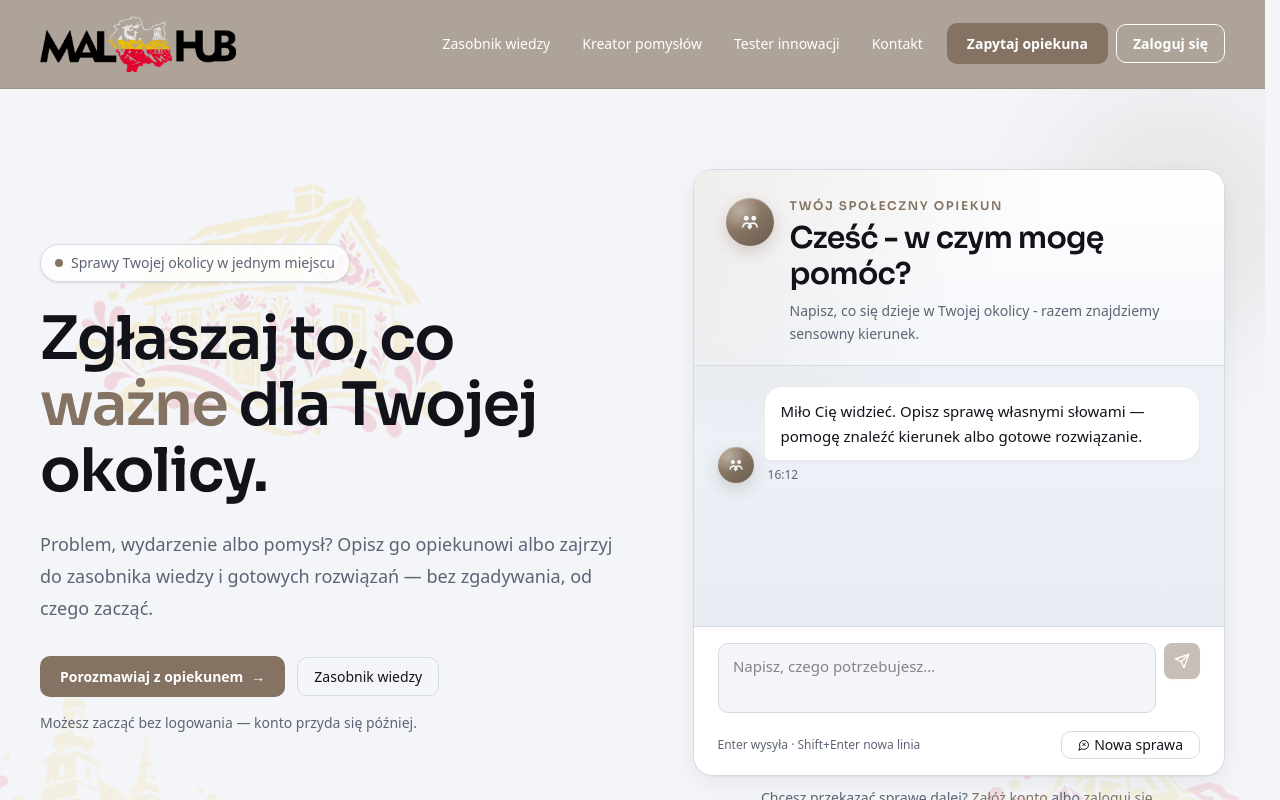
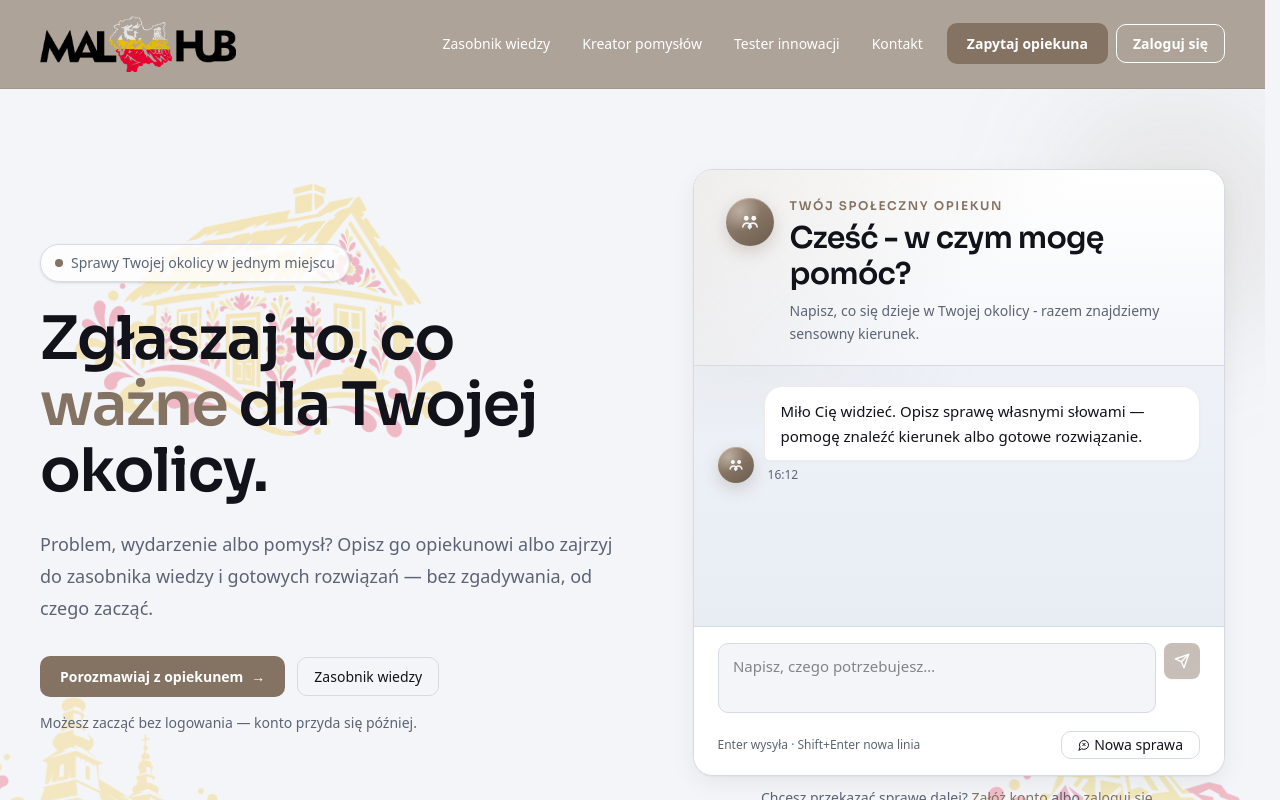
Before and after one commit to ofideveloper/hackyeah-2026-hubmi, a Next.js app in the folder apps/web/: page / in a window 1280 px wide. Shown: the top 800 px of the page. Built offline with nearby package versions, Linux system fonts and the light colour scheme.

Commit message:
set bg more visible

```diff
--- a/apps/web/src/pages/index.tsx
+++ b/apps/web/src/pages/index.tsx
@@ -261,7 +261,7 @@ export default function HomePage() {
                   </div>
                   <Link
                     href="/register"
-                    className="inline-flex shrink-0 items-center justify-center gap-2 rounded-lg bg-white px-5 py-3 text-sm font-semibold text-[var(--text)] transition hover:bg-[var(--accent-soft)]"
+                    className="inline-flex shrink-0 items-center justify-center gap-2 rounded-lg bg-white px-5 py-3 text-sm font-semibold text-[var(--text)] transition hover:bg-[var(--accent-light)] hover:text-white"
                   >
                     Załóż konto
                     <span aria-hidden="true">→</span>
--- a/apps/web/src/styles/globals.css
+++ b/apps/web/src/styles/globals.css
@@ -37,9 +37,9 @@ body {
   background-image:
     linear-gradient(
       180deg,
-      rgba(243, 245, 248, 0.55) 0%,
-      rgba(243, 245, 248, 0.72) 45%,
-      rgba(243, 245, 248, 0.82) 100%
+      rgba(243, 245, 248, 0.22) 0%,
+      rgba(243, 245, 248, 0.32) 45%,
+      rgba(243, 245, 248, 0.42) 100%
     ),
     url("/background.png");
   /* Kafelki od środka u góry; scrolluje wraz ze stroną */
```
